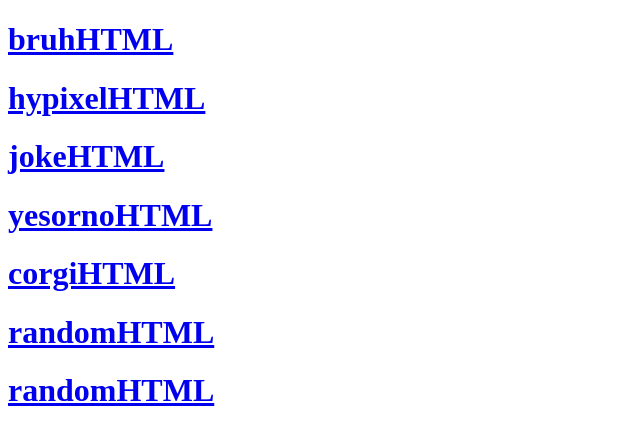
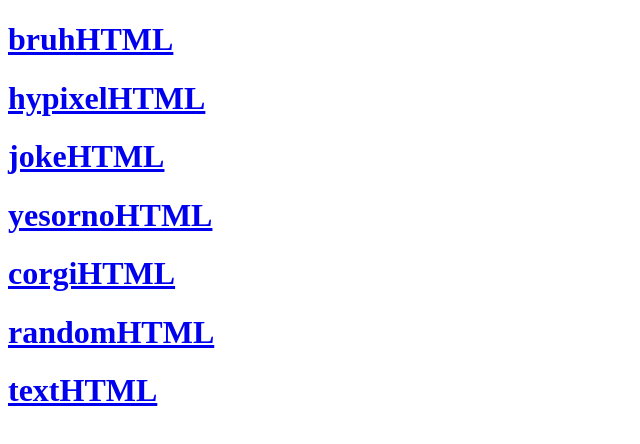
Before and after one commit to Ovlic/OvlicHTML, a plain HTML site: page index.html in a window 1280 px wide. Shown: the whole page, without its empty margins (0-640 px from the left). Drawn offline with Linux system fonts and the light colour scheme.

Commit message:
Update index.html

```diff
--- a/index.html
+++ b/index.html
@@ -12,7 +12,7 @@
         <h1><a href="https://ovlic.github.io/yesornoHTML" target="_blank">yesornoHTML</a></h1>
         <h1><a href="https://ovlic.github.io/corgiHTML" target="_blank">corgiHTML</a></h1>
         <h1><a href="https://ovlic.github.io/randomHTML" target="_blank">randomHTML</a></h1>
-        <h1><a href="https://ovlic.github.io/textHTML" target="_blank">randomHTML</a></h1>
+        <h1><a href="https://ovlic.github.io/textHTML" target="_blank">textHTML</a></h1>
 
     </body>
 </html>
```
